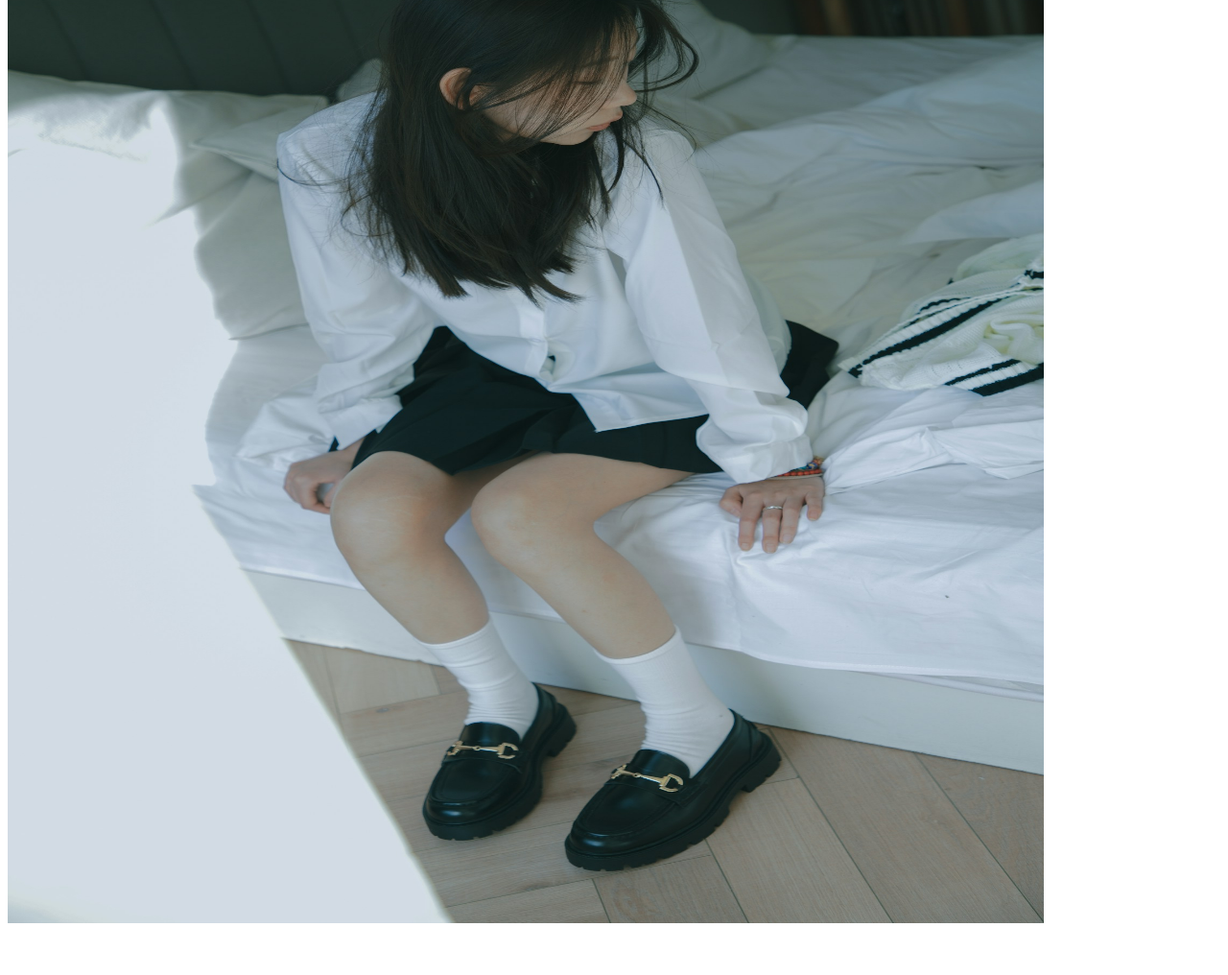
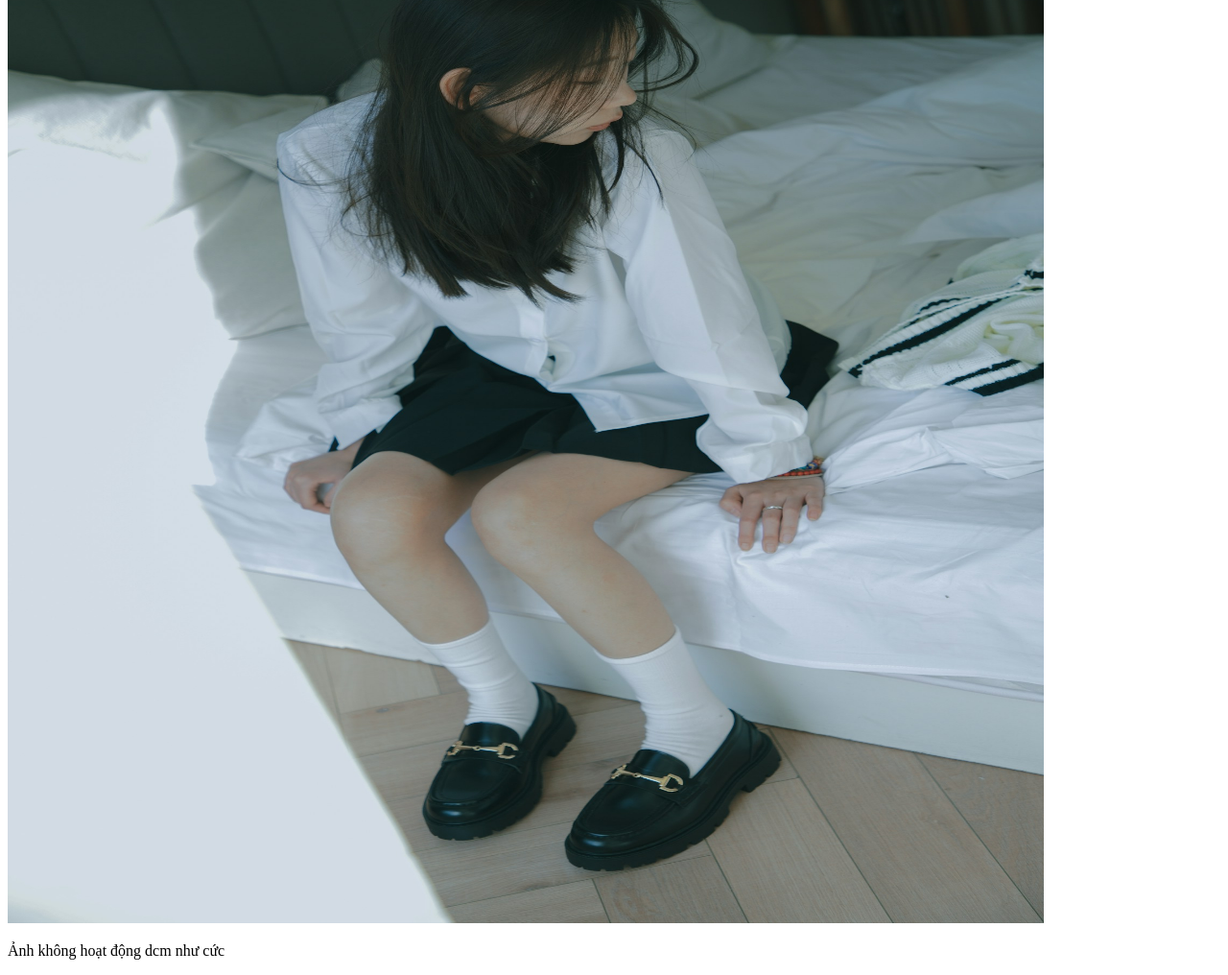
Before and after one commit to Phong08VS/DUANTHU3, a plain HTML site: page index.html in a window 1280 px wide. Shown: the part 220-1236 px from the top of the page at 96% size. Before the commit the page ends 1194 px from the top, so only its background shows below. Drawn offline with Linux system fonts and the light colour scheme.

Commit message:
Sửa đổi lần nữa

```diff
--- a/index.html
+++ b/index.html
@@ -14,6 +14,8 @@
     <p>Lorem ipsum dolor sit, amet consectetur adipisicing elit. Quia cum commodi placeat corporis neque qui.</p>
 
     <img src="/Ảnh Đẹp/shin-shimami-7Ec1LWTiJ6g-unsplash.jpg" alt="Đây là em gái xinh tươi" width="1080" height="1000">
+
+    <p>Ảnh không hoạt động dcm như cức</p>
 </body>
 
 </html>
```
